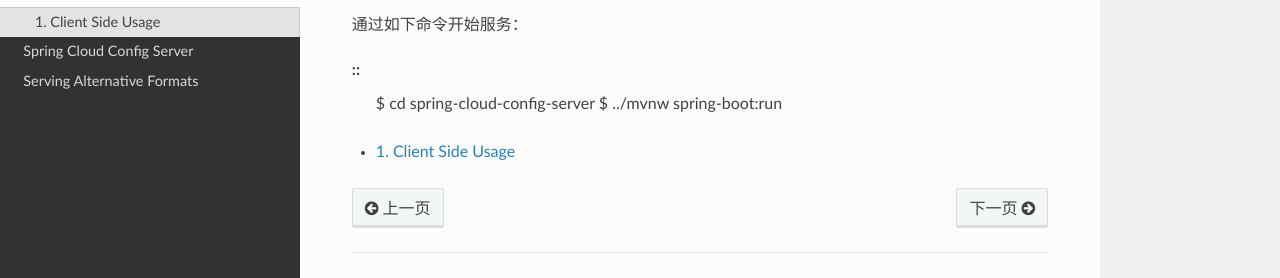
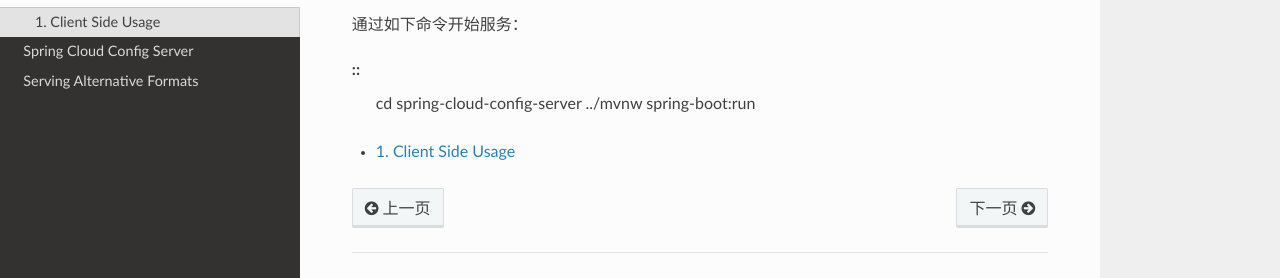
Before and after one commit to kuteng/spring-cloud-book, a Sphinx documentation site: the page built from source/quick-start/index.rst, in a window 1280 px wide. Shown: the part 155-433 px from the top of the page. Built offline with Sphinx 7.4.7 and the Read the Docs theme 2.0.0, drawn with Linux system fonts in a browser that asks for light colours.

Commit message:
初步接触：开始编辑“快速入门”

```diff
--- a/source/quick-start/index.rst
+++ b/source/quick-start/index.rst
@@ -4,8 +4,8 @@
 通过如下命令开始服务：
 
 ::
-    $ cd spring-cloud-config-server
-    $ ../mvnw spring-boot:run
+    cd spring-cloud-config-server
+    ../mvnw spring-boot:run
 
 
 .. toctree::
```
